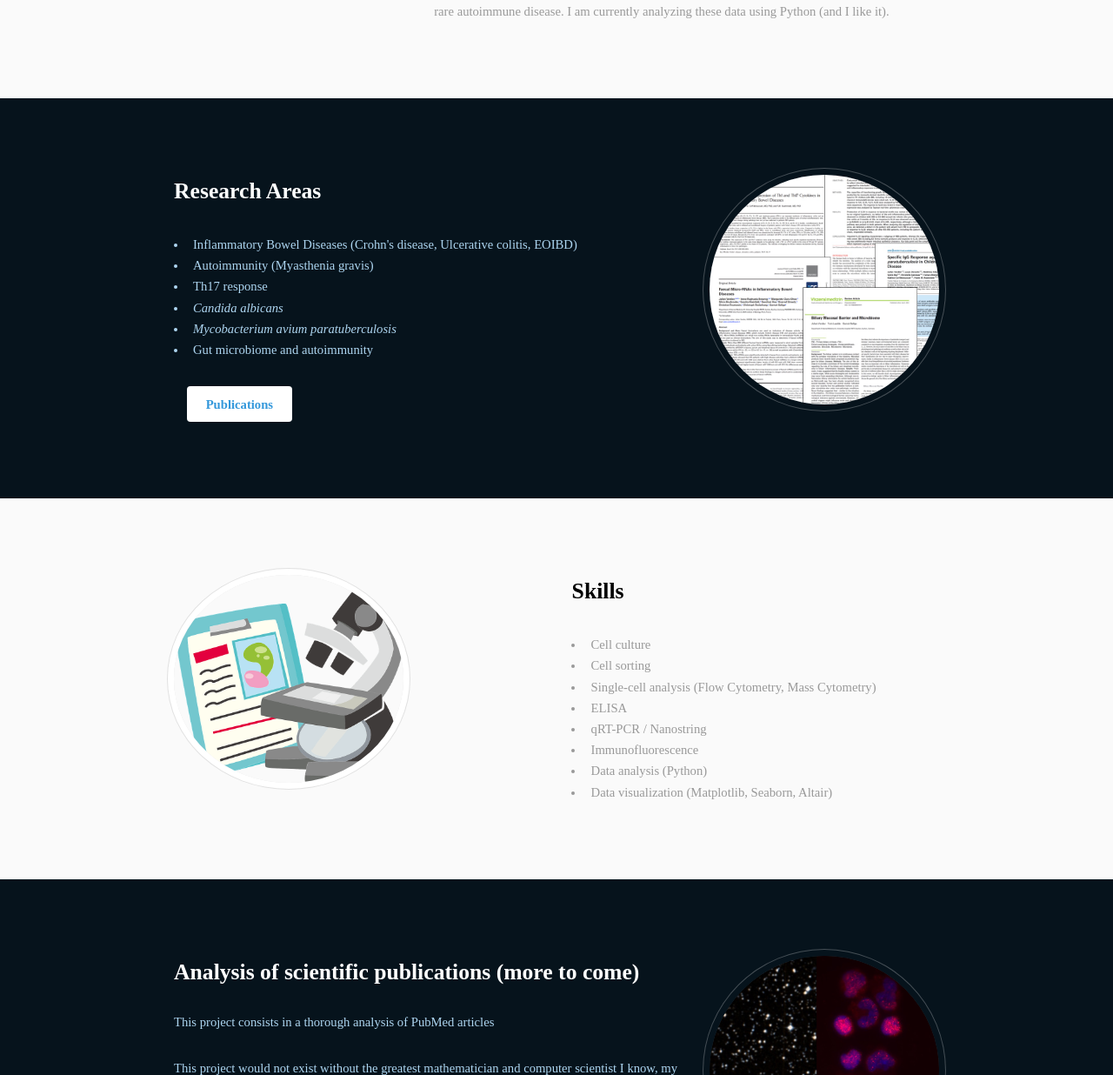
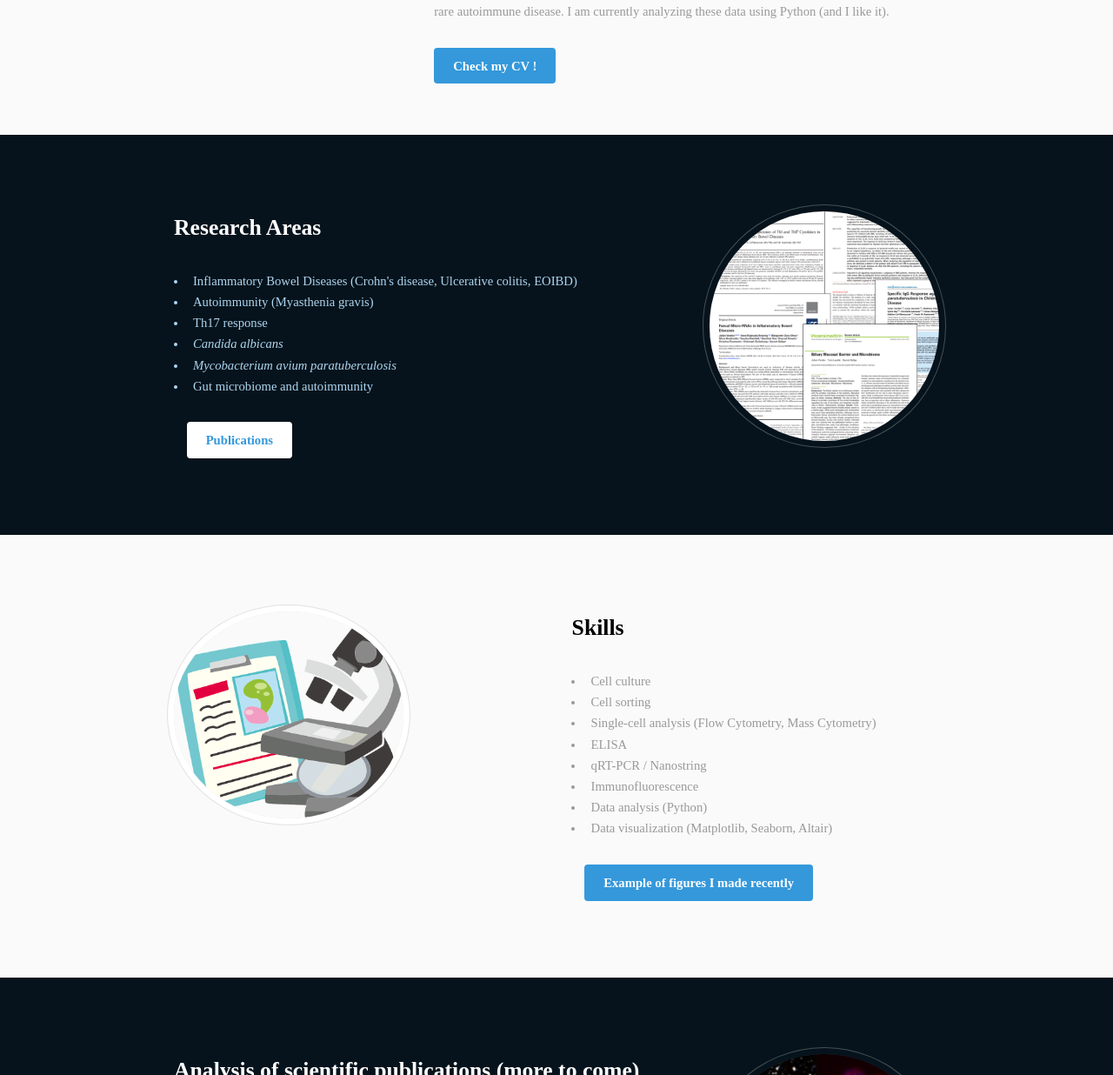
Before and after one commit to JulienVerdier/JulienVerdier.github.io, a plain HTML site: page index.html in a window 1280 px wide. Shown: the part 1169-2405 px from the top of the page at 87% size. Drawn offline with Linux system fonts and the light colour scheme; a web font is replaced by a local one.

Commit message:
Added CyTOF figures and CV

```diff
--- a/index.html
+++ b/index.html
@@ -66,7 +66,7 @@
 											(see the <a href= https://fr.wikipedia.org/wiki/Cytom%C3%A9trie_de_masse>french version of the Wikipedia article</a> I wrote about this technique)
 											to characterize circulating immune cells in a rare autoimmune disease. I am currently analyzing these data using Python (and I like it).
 										</p>
-
+										<a href="images/CV (202011)_en.pdf" class="button">Check my CV !</a>
 									</div>
 								</div>
 						</div>
@@ -123,6 +123,7 @@
 											<li>Data analysis (Python)</li>
 											<li>Data visualization (Matplotlib, Seaborn, Altair)</li>
 											</p>
+											<a href="images/CyTOF_wolabels.pdf" class="button">Example of figures I made recently</a>
 										</div>
 									</div>
 							</div>
```
Also changed, not shown: 2 other files.
